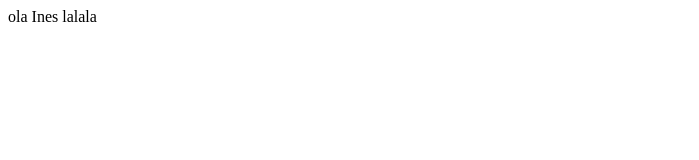
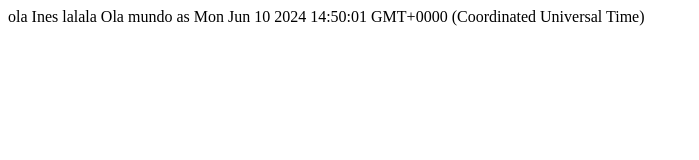
Before and after one commit to episphere/ines, a plain HTML site: page index.html in a window 1280 px wide. Shown: the whole page, without its empty margins (0-699 px from the left). Drawn offline with Linux system fonts and the light colour scheme.

Commit message:
lala data

```diff
--- a/index.html
+++ b/index.html
@@ -3,4 +3,6 @@ ola Ines
 
 lalala
 
+Ola mundo as <span id="data">...</span>
+
 <script src='index.js'></script>
--- a/index.js
+++ b/index.js
@@ -1 +1,3 @@
 console.log(`ola ${Date()}`)
+
+data.innerHTML=Date()
```
